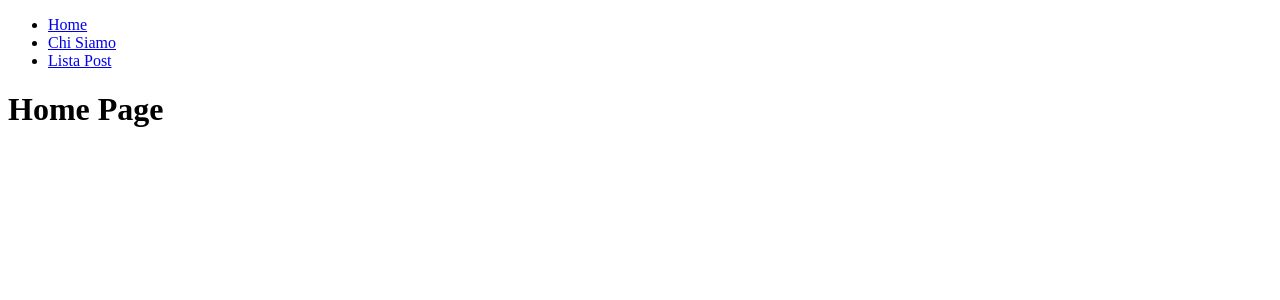
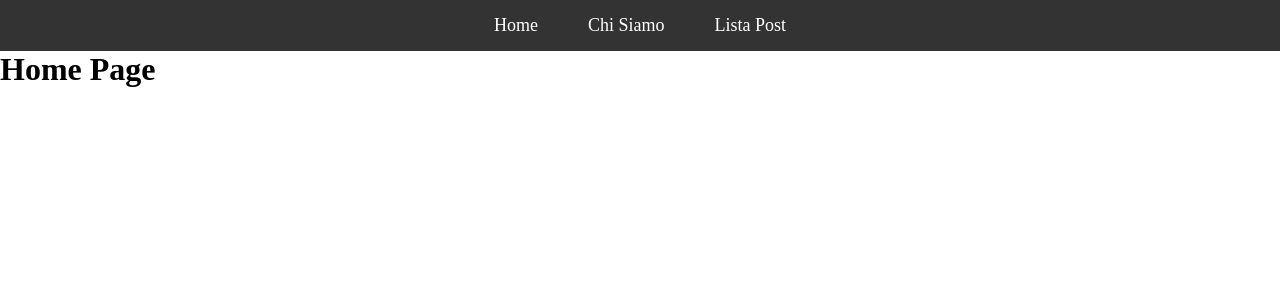
Before and after one commit to AlexLosciale/react-router, a React (Vite) app: page / in a window 1280 px wide. Shown: the top 300 px of the page. Built offline with nearby package versions, Linux system fonts and the light colour scheme.

Commit message:
add:post

```diff
--- a/components/Layout.jsx
+++ b/components/Layout.jsx
@@ -1,4 +1,4 @@
-import { Link, Outlet } from "react-router-dom";
+import { Link } from "react-router-dom";
 
 const Layout = () => {
   return (
@@ -10,9 +10,6 @@ const Layout = () => {
           <li><Link to="/posts">Lista Post</Link></li>
         </ul>
       </nav>
-      <main>
-        <Outlet />
-      </main>
     </div>
   );
 };
--- a/src/App.jsx
+++ b/src/App.jsx
@@ -1,6 +1,6 @@
 import { BrowserRouter, Routes, Route} from "react-router-dom";
 import Layout from "../components/Layout";
-import HomePage from "./pages/HomePage";
+import HomePage from "./pages/homePage";
 import ChiSiamo from "./pages/ChiSiamo";
 import Posts from "./pages/Posts";
 
--- a/src/index.css
+++ b/src/index.css
@@ -0,0 +1,74 @@
+*{
+    margin: 0%;
+    padding: 0%;
+    box-sizing: border-box;
+}
+
+nav {
+    background-color: #333;
+    padding: 15px;
+}
+
+nav ul {
+    list-style: none;
+    display: flex;
+    justify-content: center;
+    gap: 20px;
+    padding: 0;
+    margin: 0;
+}
+
+nav ul li {
+    display: inline;
+}
+
+nav ul li a {
+    color: white;
+    text-decoration: none;
+    font-size: 18px;
+    padding: 10px 15px;
+}
+
+nav ul li a:hover {
+    background-color: #555;
+    border-radius: 5px;
+}
+
+.container {
+    padding: 16px;
+}
+
+.title {
+    font-size: 24px;
+    font-weight: bold;
+    margin-bottom: 16px;
+    text-align: center;
+}
+
+.posts-container {
+    display: flex;
+    flex-wrap: wrap;
+    gap: 16px;
+    justify-content: center;
+}
+
+.post-card {
+    width: 250px;
+    background: white;
+    box-shadow: 0 4px 8px rgba(0, 0, 0, 0.1);
+    border-radius: 8px;
+    padding: 16px;
+}
+
+.post-image {
+    width: 100%;
+    height: 160px;
+    object-fit: cover;
+    border-radius: 6px;
+}
+
+.post-title {
+    margin-top: 12px;
+    font-size: 18px;
+    font-weight: 600;
+}
--- a/src/pages/Posts.jsx
+++ b/src/pages/Posts.jsx
@@ -1,8 +1,27 @@
+import { useEffect, useState } from "react";
+
+
 const Posts = () => {
+  const [posts, setPosts] = useState([]);
+
+  useEffect(() => {
+    fetch("http://localhost:3000/blog")
+      .then((res) => res.json())
+      .then((data) => setPosts(data));
+  }, []);
+
   return (
-    <div>
-      <h1>Posts</h1>
+    <div className="container">
+    <h1 className="title">Lista Post</h1>
+    <div className="posts-container">
+      {posts.map((post) => (
+        <div key={post.id} className="post-card">
+          <img src={post.image} className="post-image" />
+          <h2 className="post-title">{post.title}</h2>
+        </div>
+      ))}
     </div>
-  );
+  </div>
+);
 };
 export default Posts;
```
